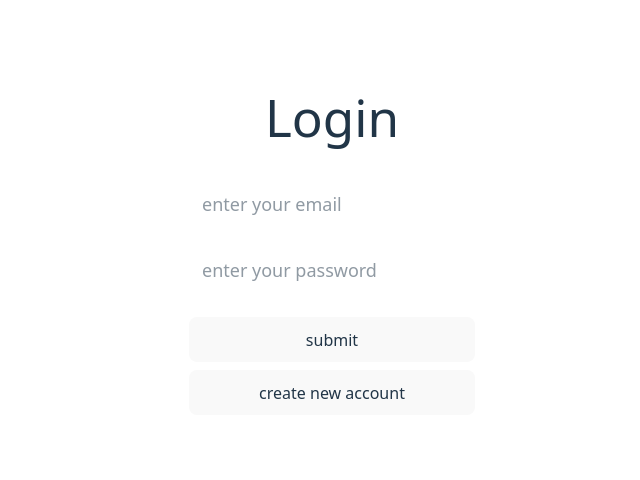
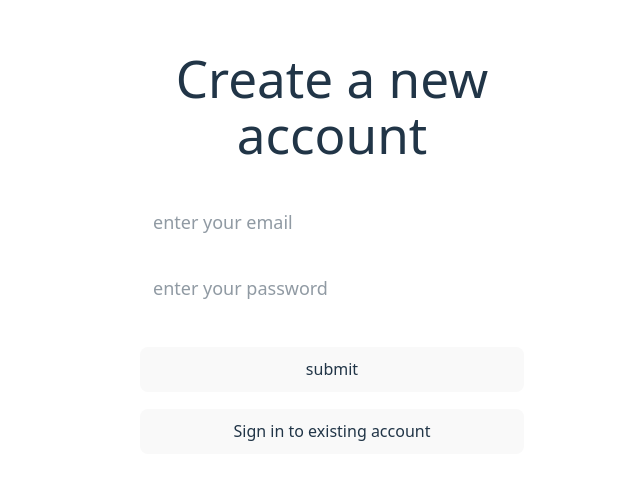
Before and after one commit to vaujan/ts-tailwindreact-testground, a React (Vite) app: page / in a window 1280 px wide. Shown: the part 148-628 px from the top of the page, without its empty margins (308-948 px from the left). Built offline with nearby package versions, Linux system fonts and the light colour scheme.

Commit message:
wip: auth supabase, add auth method logic

```diff
--- a/src/components/auth/auth.tsx
+++ b/src/components/auth/auth.tsx
@@ -1,21 +1,36 @@
 import React from "react";
 
+type AuthState = "sign up" | "sign in";
+
 export default function Auth() {
+	const [authMethod, setAuthMethod] = React.useState<AuthState>("sign up");
+
+	const handleSwitchAuth = () => {
+		setAuthMethod(() => (authMethod === "sign up" ? "sign in" : "sign up"));
+	};
+
 	const handleSubmit = async (e: any) => {
 		e.preventDefault();
 		e.console.log("Handle submit");
 	};
 	return (
-		<div className="flex flex-col justify-center items-center">
+		<div className="flex w-96 flex-col justify-center items-center">
 			<form action="" onSubmit={(e) => handleSubmit(e)}>
-				<h1 className="mb-8">Login</h1>
+				<h1 className="mb-8">
+					{authMethod === "sign in" ? "Welcome back!" : "Create a new account"}
+				</h1>
 
-				<div className="flex flex-col gap-3">
+				<div className="flex flex-col gap-3 mb-8">
 					<input type="text" placeholder="enter your email" />
 					<input type="text" placeholder="enter your password" />
 				</div>
-				<button className="w-full mt-5">submit</button>
-				<button className="w-full mt-2">create new account</button>
+				<button className="w-full">submit</button>
+				<div className="w-full my-2 h-[1px] bg-white/10"></div>
+				<button onClick={() => handleSwitchAuth()} className="w-full">
+					{authMethod === "sign in"
+						? "Create new account"
+						: "Sign in to existing account"}
+				</button>
 			</form>
 		</div>
 	);
```
